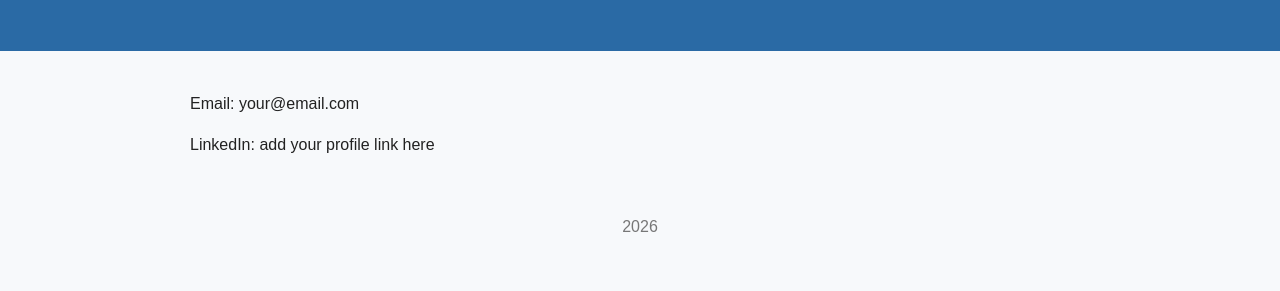
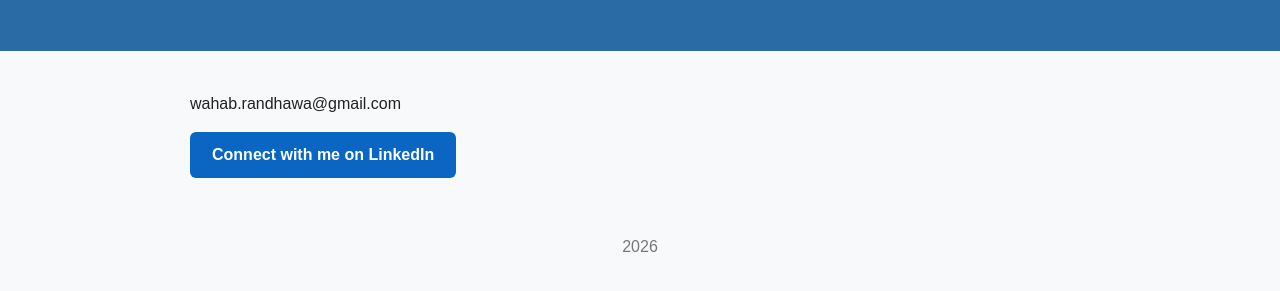
Before and after one commit to Mayar3112/Strategy, a plain HTML site: page contact.html in a window 1280 px wide. Shown: the part 179-470 px from the top of the page. Drawn offline with Linux system fonts and the light colour scheme.

Commit message:
Update contact.html

```diff
--- a/contact.html
+++ b/contact.html
@@ -20,8 +20,8 @@
     <h1>Contact</h1>
   </header>
   <main>
-    <p>Email: your@email.com</p>
-    <p>LinkedIn: add your profile link here</p>
+    <p>wahab.randhawa@gmail.com</p>
+    <p><a class="button-blue" href="https://www.linkedin.com/in/your-name" target="_blank" rel="noopener">Connect with me on LinkedIn</a></p>
   </main>
   <footer>2026</footer>
 </body>
```
